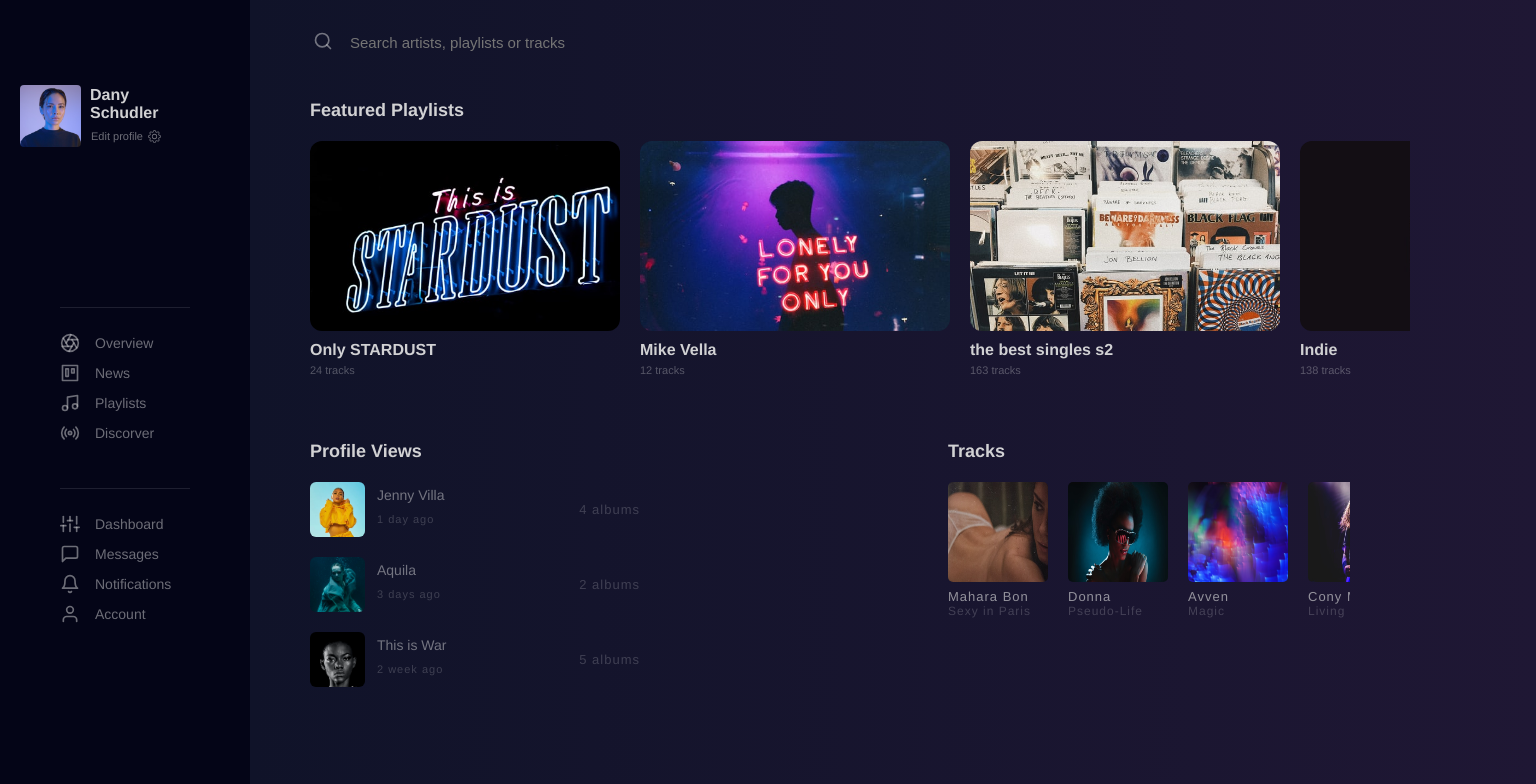
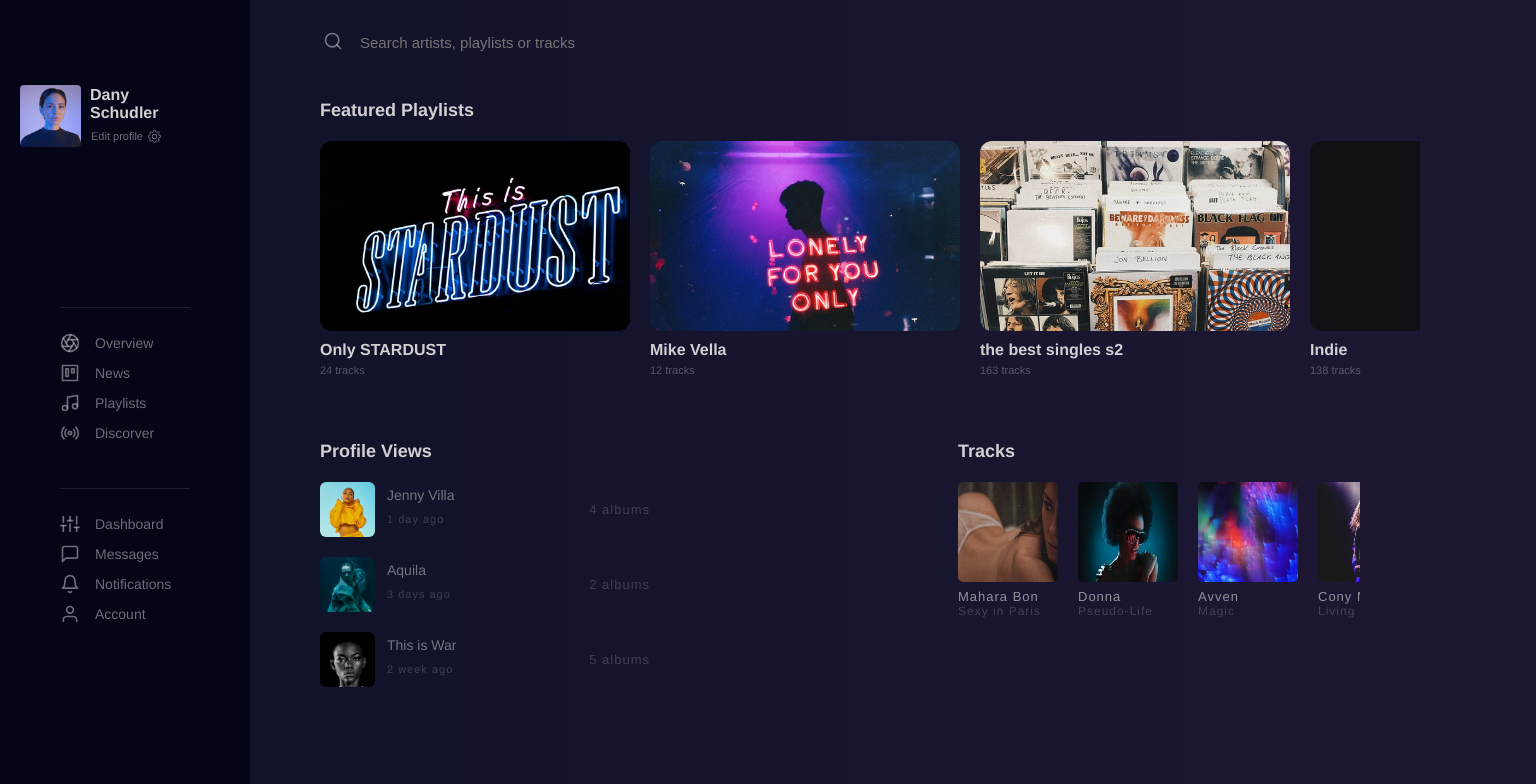
Before and after one commit to nathan-oliveira/MusicLibraryPage_devChallenge, a Nuxt app: page / in a window 1536 px wide. Shown: the top 784 px of the page. Built offline with nearby package versions, Linux system fonts and the light colour scheme; a web font is replaced by a local one.

Commit message:
Update _grid.scss

```diff
--- a/assets/scss/layout/_grid.scss
+++ b/assets/scss/layout/_grid.scss
@@ -1,6 +1,12 @@
 .container {
   margin: 25px;
   margin-left: 60px;
+}
+
+@media screen and (min-width: 1440px) {
+  .container {
+    margin-left: 70px !important;
+  }
 }
 
 .grid {
```
